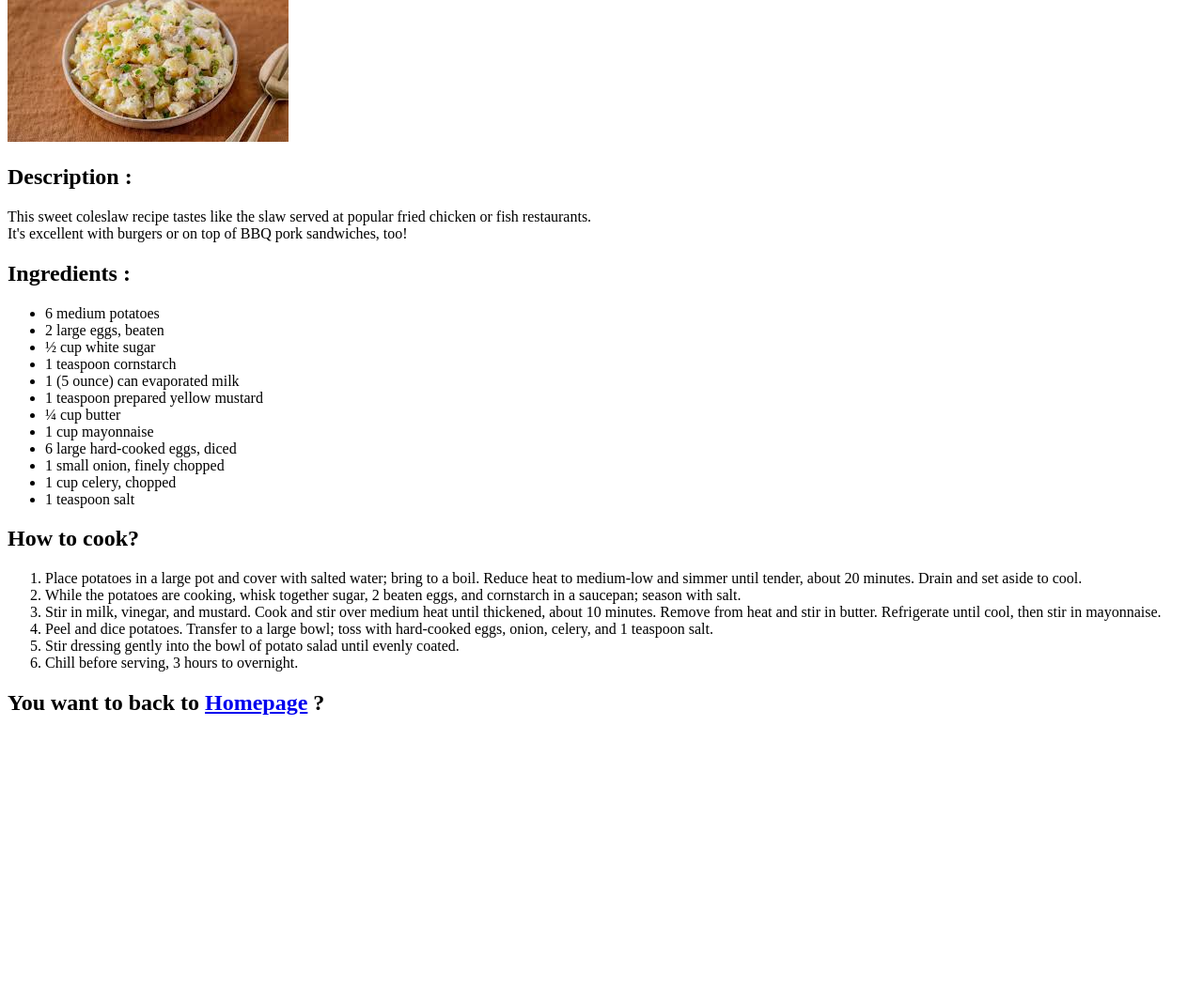
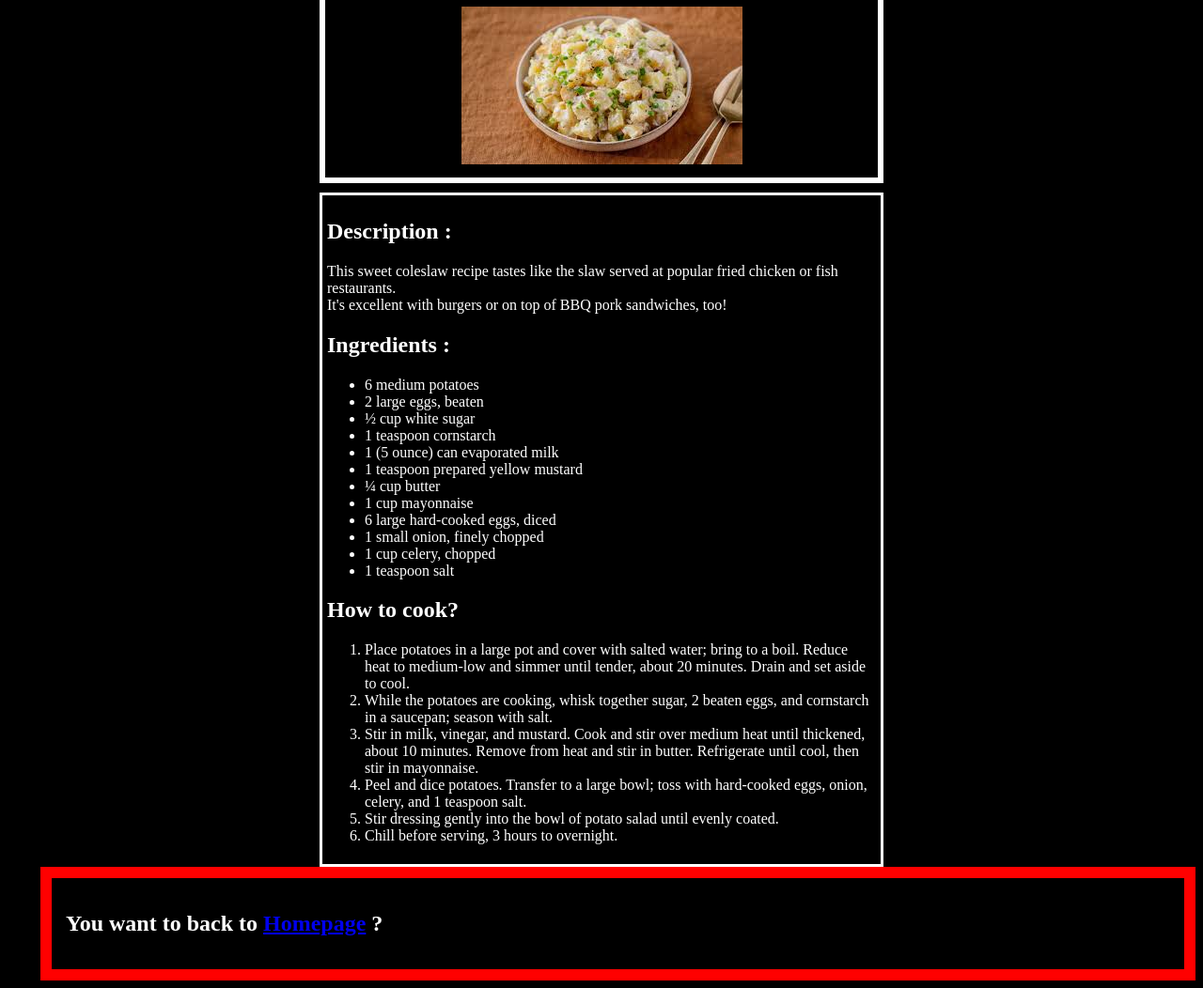
Before and after one commit to RamZevss/odin-recipes, a plain HTML site: page recipes/potato-salad.html in a window 1280 px wide. Shown: the part 97-1149 px from the top of the page at 94% size. Before the commit the page ends 879 px from the top, so only its background shows below. Drawn offline with Linux system fonts and the light colour scheme.

Commit message:
Styled Oding-recipes ! With no Flex or Grid! Starting styling my web !

```diff
--- /dev/null
+++ b/index.css
@@ -0,0 +1,29 @@
+.main {
+font-family: Arial, Helvetica, sans-serif;
+width: 600px;
+height: 600px;
+margin: 0 auto;
+}
+
+body {
+     background-color: black;
+}
+h2,h3 {
+    color: white;
+}
+.header {
+  border: 12px solid white ;
+
+}
+.header_text {
+    border: 6px solid white ;
+    font-size: 50px;
+    color: gold;
+}
+.content {
+    margin-top: 60px;
+    padding: 10px;
+    font-size:21px;
+    border: 6px solid white;
+    text-align: center;
+}
--- a/index.html
+++ b/index.html
@@ -3,11 +3,15 @@
 <head>
     <meta charset="UTF-8">
     <meta name="viewport" content="width=device-width, initial-scale=1.0">
+    <link rel="stylesheet" href="index.css">
     <title>Document</title>
 </head>
 <body>
-    <h1>My recipes :</h1>
-
+<div class="main">
+    <div class="header">
+    <h1 class="header_text">My recipes :</h1>
+    </div>
+    <div class="content">
     <h2>Lasagna?</h2>
     <ul>
      <li><h3>Click <a href="./recipes/lasagna.html">here</a></h2></li>
@@ -22,7 +26,8 @@
    <ul>
     <li> <h3>Click <a href="./recipes/potato-salad.html">here</a></h2></li>
    </ul>
-
+   </div>
+</div>
 
 </body>
 </html>
--- /dev/null
+++ b/recipes/lasagna.css
@@ -0,0 +1,24 @@
+body {
+  font-family: "Times New Roman", Times, serif;
+  background-color: black;
+  color: white;
+}
+.container {
+  width: 600px;
+  margin: 0 auto;
+}
+.header {
+  text-align: center;
+  border: 6px solid white;
+  padding: 10px;
+}
+.content {
+  border: 3px solid white;
+  padding: 5px;
+  margin-top: 10px;
+}
+.footer {
+  margin-left: 35px;
+  padding: 15px;
+  border: 12px solid red;
+}
--- /dev/null
+++ b/recipes/pasta.css
@@ -0,0 +1,25 @@
+body {
+  font-family: "Times New Roman", Times, serif;
+  background-color: black;
+  color: white;
+}
+.container {
+  width: 600px;
+  margin: 0 auto;
+}
+.header {
+  text-align: center;
+  border: 6px solid white;
+  padding: 10px;
+}
+.content {
+  border: 3px solid white;
+  padding: 5px;
+  margin-top: 10px;
+}
+
+.footer {
+  margin-left: 35px;
+  padding: 15px;
+  border: 12px solid red;
+}
--- /dev/null
+++ b/recipes/potato-salad.css
@@ -0,0 +1,25 @@
+body {
+  font-family: "Times New Roman", Times, serif;
+  background-color: black;
+  color: white;
+}
+.container {
+  width: 600px;
+  margin: 0 auto;
+}
+.header {
+  text-align: center;
+  border: 6px solid white;
+  padding: 10px;
+}
+.content {
+  border: 3px solid white;
+  padding: 5px;
+  margin-top: 10px;
+}
+
+.footer {
+  margin-left: 35px;
+  padding: 15px;
+  border: 12px solid red;
+}
--- a/recipes/potato-salad.html
+++ b/recipes/potato-salad.html
@@ -1,16 +1,24 @@
 <!DOCTYPE html>
 <html lang="en">
   <head>
-    <meta charset="UTF-8">
-    <meta name="viewport" content="width=device-width, initial-scale=1.0">
+    <meta charset="UTF-8" />
+    <meta name="viewport" content="width=device-width, initial-scale=1.0" />
+    <link rel="stylesheet" href="potato-salad.css" />
     <title>Potato SalaD</title>
   </head>
   <body>
-
-<h1>LASAGNA RECIPE </h1>
-    <img src="../Potato.jpg" alt="Potato salad picture">
+    <div class="container">
+      <div class="header">
+        <h1>LASAGNA RECIPE</h1>
+        <img src="../Potato.jpg" alt="Potato salad picture" />
+      </div>
+      <div class="content">
         <h2>Description :</h2>
-    <p>This sweet coleslaw recipe tastes like the slaw served at popular fried chicken or fish restaurants. <br> It's excellent with burgers or on top of BBQ pork sandwiches, too!</p>
+        <p>
+          This sweet coleslaw recipe tastes like the slaw served at popular
+          fried chicken or fish restaurants. <br />
+          It's excellent with burgers or on top of BBQ pork sandwiches, too!
+        </p>
         <h2>Ingredients :</h2>
         <ul>
           <li>6 medium potatoes</li>
@@ -28,17 +36,34 @@
         </ul>
         <h2>How to cook?</h2>
         <ol>
-        <li>Place potatoes in a large pot and cover with salted water; bring to a boil. Reduce heat to medium-low and simmer until tender, about 20 minutes. Drain and set aside to cool.</li>
-        <li>While the potatoes are cooking, whisk together sugar, 2 beaten eggs, and cornstarch in a saucepan; season with salt.</li>
-        <li>Stir in milk, vinegar, and mustard. Cook and stir over medium heat until thickened, about 10 minutes. Remove from heat and stir in butter. Refrigerate until cool, then stir in mayonnaise.</li>
-        <li>Peel and dice potatoes. Transfer to a large bowl; toss with hard-cooked eggs, onion, celery, and 1 teaspoon salt.</li>
-        <li>Stir dressing gently into the bowl of potato salad until evenly coated. </li>
+          <li>
+            Place potatoes in a large pot and cover with salted water; bring to
+            a boil. Reduce heat to medium-low and simmer until tender, about 20
+            minutes. Drain and set aside to cool.
+          </li>
+          <li>
+            While the potatoes are cooking, whisk together sugar, 2 beaten eggs,
+            and cornstarch in a saucepan; season with salt.
+          </li>
+          <li>
+            Stir in milk, vinegar, and mustard. Cook and stir over medium heat
+            until thickened, about 10 minutes. Remove from heat and stir in
+            butter. Refrigerate until cool, then stir in mayonnaise.
+          </li>
+          <li>
+            Peel and dice potatoes. Transfer to a large bowl; toss with
+            hard-cooked eggs, onion, celery, and 1 teaspoon salt.
+          </li>
+          <li>
+            Stir dressing gently into the bowl of potato salad until evenly
+            coated.
+          </li>
           <li>Chill before serving, 3 hours to overnight.</li>
-
         </ol>
-
-
-<h2>You want to back to <a href="../index.html">Homepage</a> ? </h2>
-
+      </div>
+    </div>
+    <div class="footer">
+      <h2>You want to back to <a href="../index.html">Homepage</a> ?</h2>
+    </div>
   </body>
 </html>
```
Also changed, not shown: recipes/lasagna.html (+27 -8 lines), recipes/pasta.html (+29 -12 lines). Lines whose indentation alone changed are shown as unchanged.
